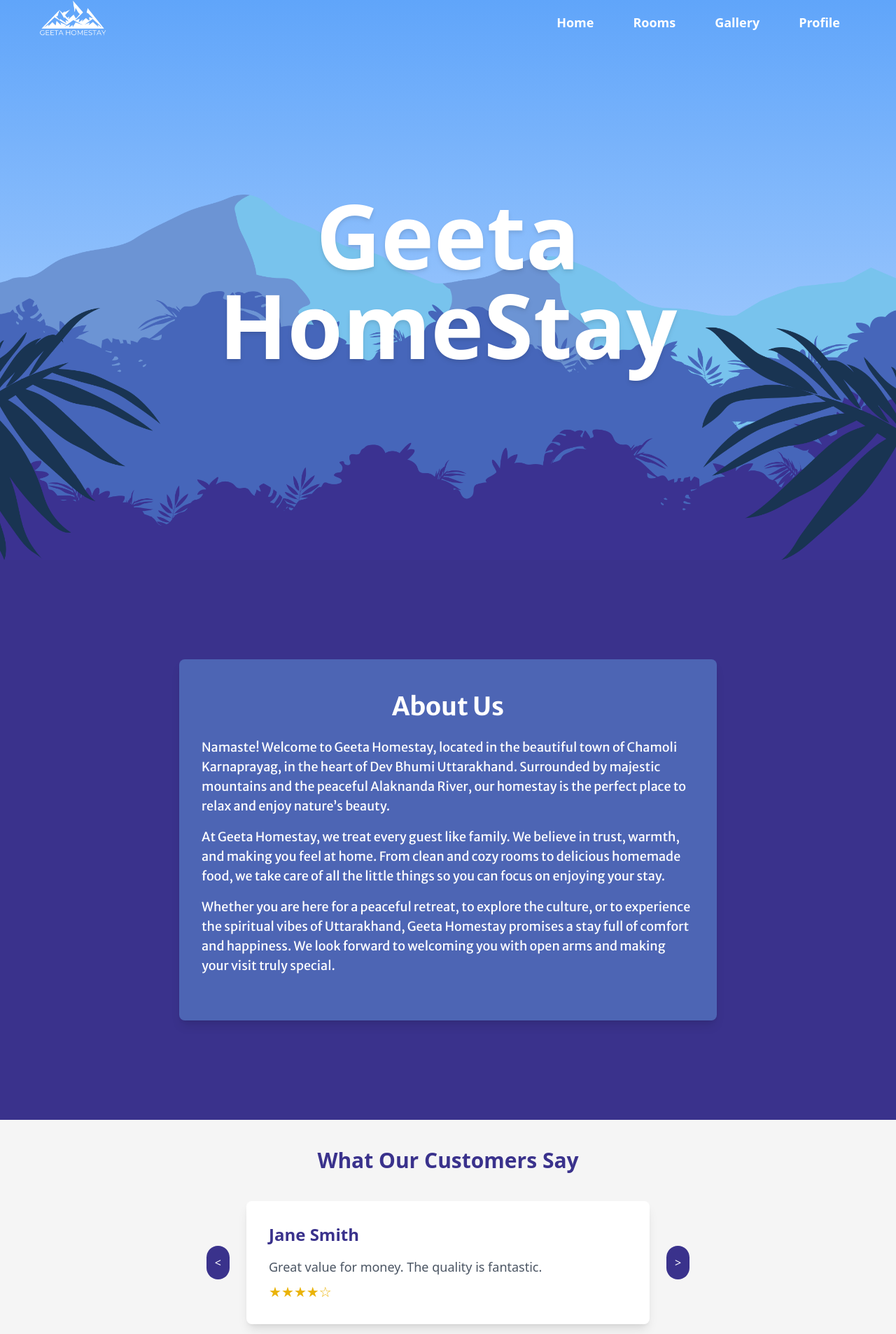
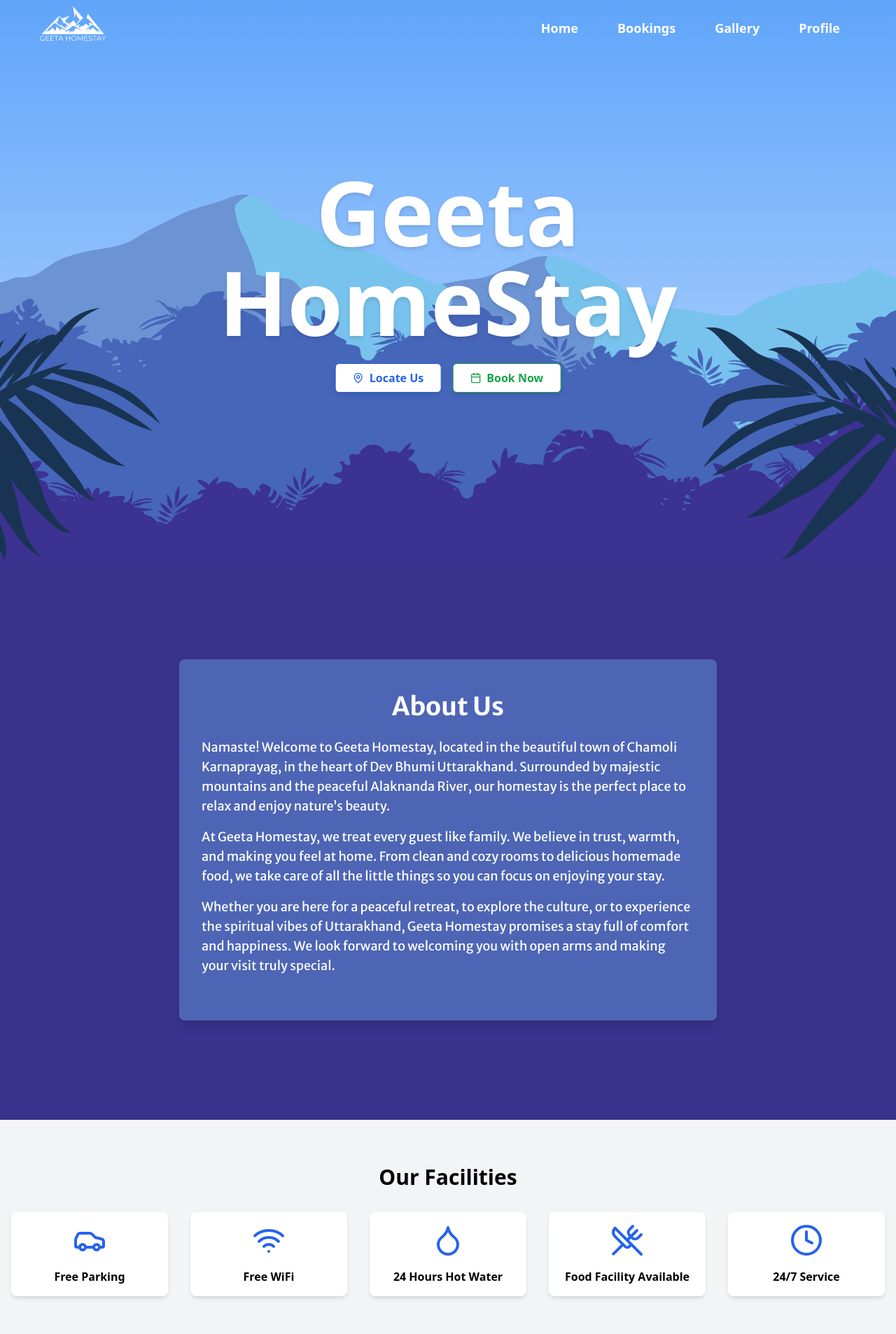
Before and after one commit to Sparsh-kandwal/GeetaHomestay, a React (Vite) app in the folder frontend/: page / in a window 1280 px wide. Shown: the top 1906 px of the page at 70% size. Built offline with nearby package versions, Linux system fonts and the light colour scheme; a web font is replaced by a local one.

Commit message:
added buttons and updated homepage

```diff
--- a/frontend/package.json
+++ b/frontend/package.json
@@ -12,6 +12,7 @@
   "dependencies": {
     "font-awesome": "^4.7.0",
     "framer-motion": "^11.15.0",
+    "lucide-react": "^0.469.0",
     "react": "^18.3.1",
     "react-dom": "^18.3.1",
     "react-icons": "^5.4.0",
--- a/frontend/src/App.jsx
+++ b/frontend/src/App.jsx
@@ -31,7 +31,7 @@ const AnimatedRoutes = () => {
           <Routes location={location}>
             <Route path="/" element={<HomePage />} />
             <Route path="/home" element={<HomePage />} />
-            <Route path="/rooms" element={<Rooms />} />
+            <Route path="/bookings" element={<Rooms />} />
             <Route path="/rooms/:name" element={<Rooms />} />
 
           </Routes>
--- /dev/null
+++ b/frontend/src/components/Facilities.jsx
@@ -0,0 +1,31 @@
+import React from 'react'
+import { Wifi, Car, Droplet, UtensilsCrossed, Clock } from 'lucide-react';
+
+const Facilities = () => {
+  const facilities = [
+    { name: "Free Parking", icon: Car },
+    { name: "Free WiFi", icon: Wifi },
+    { name: "24 Hours Hot Water", icon: Droplet },
+    { name: "Food Facility Available", icon: UtensilsCrossed },
+    { name: "24/7 Service", icon: Clock },
+  ];
+  return (
+    <div>
+      <section  className="bg-gray-100 py-16 scroll-mt-16">
+      <div className="container mx-auto px-4">
+        <h2 className="text-3xl font-bold mb-8 text-center">Our Facilities</h2>
+        <div className="grid grid-cols-2 md:grid-cols-3 lg:grid-cols-5 gap-8">
+          {facilities.map((facility, index) => (
+            <div key={index} className="bg-white rounded-lg shadow-md p-4 text-center">
+              <facility.icon className="w-12 h-12 mx-auto mb-4 text-blue-600" />
+              <p className="font-semibold">{facility.name}</p>
+            </div>
+          ))}
+        </div>
+      </div>
+    </section>
+    </div>
+  )
+}
+
+export default Facilities
--- a/frontend/src/components/Navbar.jsx
+++ b/frontend/src/components/Navbar.jsx
@@ -6,7 +6,7 @@ const Navbar = () => {
   const [isMenuOpen, setIsMenuOpen] = useState(false);
   const [isNavbarVisible, setIsNavbarVisible] = useState(true); // To track navbar visibility
   const location = useLocation();
-  const navItems = ["Home", "Rooms", "Gallery", "Profile"];
+  const navItems = ["Home", "Bookings", "Gallery", "Profile"];
 
   // Handle scroll event
   useEffect(() => {
@@ -33,7 +33,7 @@ const Navbar = () => {
   return (
     <div>
       <header
-        className={`flex justify-between items-center h-16 px-8 fixed top-0 w-full z-50 transition-all duration-300 ${
+        className={`flex justify-between items-center h-20 px-8 fixed top-0 w-full z-50 transition-all duration-300 ${
           isNavbarVisible
             ? "opacity-100"
             : "opacity-0 pointer-events-none"
--- a/frontend/src/pages/HomePage.jsx
+++ b/frontend/src/pages/HomePage.jsx
@@ -1,6 +1,9 @@
 import React, { useEffect } from 'react';
 import { AboutSection } from '../components/AboutSection';
 import Testimonials from '../components/Testimonials';
+import Facilities from '../components/Facilities';
+import { MapPin, Calendar } from "lucide-react";
+import { Link } from 'react-router-dom';
 
 const HomePage = () => {
   useEffect(() => {
@@ -23,11 +26,34 @@ const HomePage = () => {
       <section className="h-screen bg-gradient-to-t from-blue-200 to-blue-400 relative overflow-hidden">
         <img src="static/mount1.png" alt="Mountain 1" className="mount1 absolute bottom-0 w-full pointer-events-none" />
         <img src="static/bush2.png" alt="Bush 2" className="bush2 absolute bottom-0 w-full pointer-events-none" />
-        <h1 className="title absolute top-1/2 left-1/2 transform -translate-x-1/2 -translate-y-1/2 text-center text-white font-extrabold drop-shadow-md">
-          <span className="text-5xl md:text-7xl lg:text-9xl">
-            Geeta HomeStay
-          </span>
-        </h1>
+        <div className="title absolute top-1/2 left-1/2 transform -translate-x-1/2 -translate-y-1/2 text-center text-white font-extrabold drop-shadow-md">
+        <div className="flex flex-col items-center gap-6">
+      {/* Title */}
+      <span className="text-5xl md:text-7xl lg:text-9xl text-center">
+        Geeta HomeStay
+      </span>
+
+      {/* Buttons */}
+      <div className="flex gap-4">
+        <button
+          onClick={() =>
+            window.open("https://maps.app.goo.gl/HBiUXg1QDpgUy2F2A", "_blank")
+          }
+          className="bg-white text-blue-600 px-6 py-2 rounded-md border border-blue-600 hover:bg-blue-50 transition duration-300 flex items-center"
+        >
+          <MapPin className="w-4 h-4 mr-2" />
+          Locate Us
+        </button>
+        <Link
+          to="/bookings"
+          className="bg-white text-green-600 px-6 py-2 rounded-md border border-green-600 hover:bg-green-50 transition duration-300 flex items-center"
+        >
+          <Calendar className="w-4 h-4 mr-2" />
+          Book Now
+        </Link>
+      </div>
+    </div>
+        </div>
         <img src="static/bush1.png" alt="Bush 1" className="bush1 absolute bottom-0 w-full pointer-events-none" />
         <img src="static/leaf2.png" alt="Leaf 2" className="leaf2 absolute bottom-0 w-full pointer-events-none" />
         <img src="static/leaf1.png" alt="Leaf 1" className="leaf1 absolute bottom-0 w-full pointer-events-none" />
@@ -37,6 +63,8 @@ const HomePage = () => {
         <AboutSection id="about" />
       </div>
 
+      <Facilities />
+
       <Testimonials />
     </div>
   );
```
Also changed, not shown: 1 other file (tests, documents, lock files or other folders).
